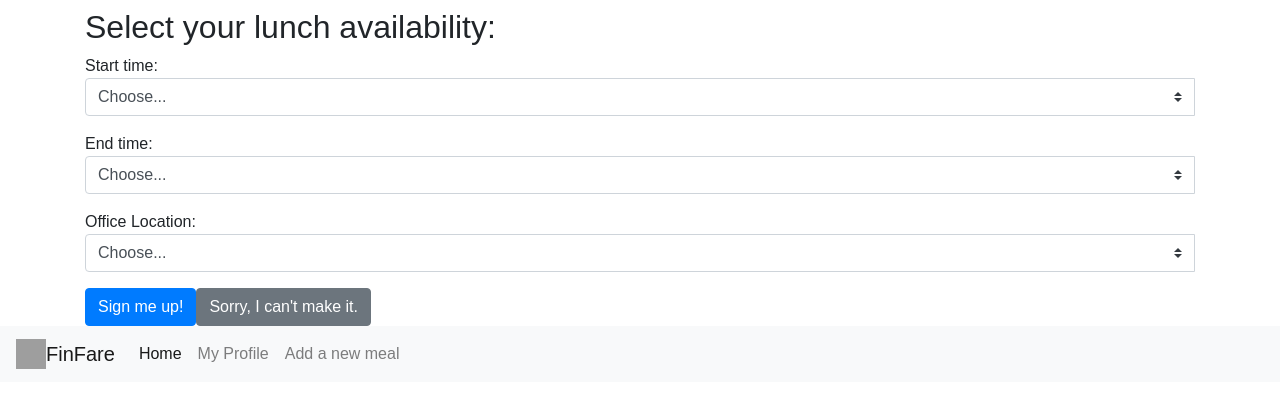
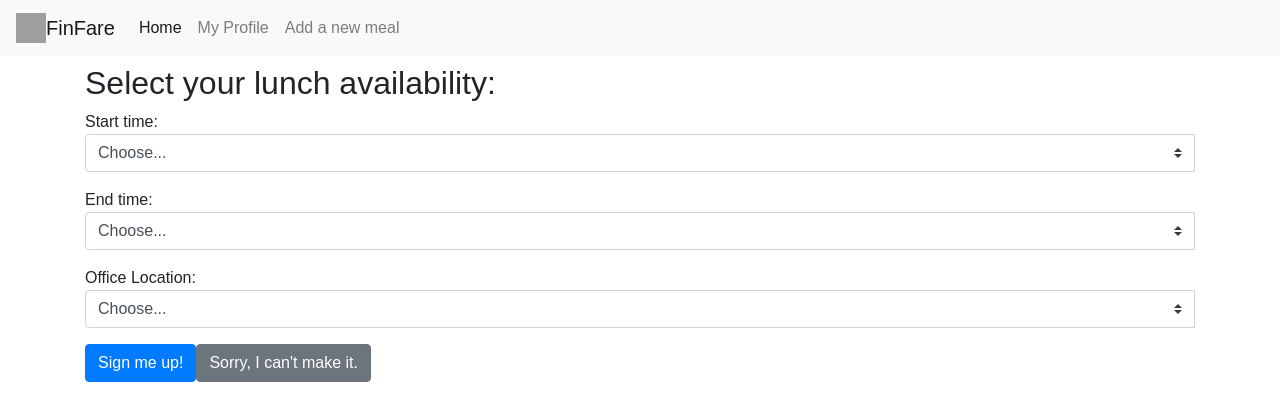
Before and after one commit to ryanding94/FinFare, a React (Create React App) app in the folder finfare_react/: page / in a window 1280 px wide. Shown: the top 420 px of the page. Built offline with nearby package versions, Linux system fonts and the light colour scheme; grey boxes are pictures that could not be loaded; the HTML template or start-up script is replaced by a standard one.

Commit message:
Add NavBar to react app

```diff
--- a/finfare_react/src/App.tsx
+++ b/finfare_react/src/App.tsx
@@ -1,14 +1,27 @@
 import * as React from 'react';
+import {MealUpdate} from './MealUpdate';
 import {NavBar} from './Navbar';
-import {MealUpdate} from './MealUpdate';
 
-class App extends React.Component {
+interface IPageState{
+  page: number
+  // 0 is homepage
+  // 1 is my profile
+  // 2 is add a meal
+}
+
+class App extends React.Component<{}, IPageState> {
+  constructor(p:any) {
+    super(p);
+    this.state = {
+      page: 0
+    }
+  }
   public render() {
     return (
       // Add the Navigation Bar
       <div>
-      <MealUpdate />
-      <NavBar />
+        <NavBar pageNum={this.state.page}/>
+        <MealUpdate />
       </div>
     );
   }
--- a/finfare_react/src/Navbar.tsx
+++ b/finfare_react/src/Navbar.tsx
@@ -1,16 +1,16 @@
 import * as React from 'react';
 
 interface INavBarState {
-    value: number;
+    pageNum: number;
     // 0 is homepage
     // 1 is my profile
     // 2 is add a meal
 }
 
-export class NavBar extends React.Component<{}, INavBarState> {
-    public changePage = () => {
-        // Any button leads to homepage right now
-        this.setState({value: 0})
+export class NavBar extends React.Component<INavBarState> {
+    public onUpdatePage = () => {
+        // Change the page on the nav bar
+        this.setState({pageNum: 0})
     }
 
     public render() {
@@ -26,13 +26,13 @@ export class NavBar extends React.Component<{}, INavBarState> {
                 <div className="collapse navbar-collapse" id="navbarTogglerDemo02">
                     <ul className="navbar-nav mr-auto mt-2 mt-lg-0">
                         <li className="nav-item active">
-                            <a className="nav-link" href="#">Home <span className="sr-only">(current)</span></a>
+                            <a className="nav-link" href="#" onClick={this.onUpdatePage}>Home <span className="sr-only">(current)</span></a>
                         </li>
                         <li className="nav-item">
-                            <a className="nav-link" href="#">My Profile</a>
+                            <a className="nav-link" href="#" onClick={this.onUpdatePage}>My Profile</a>
                         </li>
                         <li className="nav-item">
-                            <a className="nav-link" href="#">Add a new meal</a>
+                            <a className="nav-link" href="#" onClick={this.onUpdatePage}>Add a new meal</a>
                         </li>
                     </ul>
                 </div>
```
